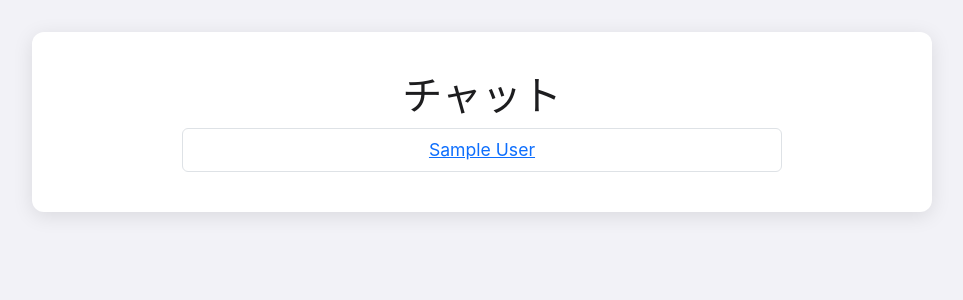
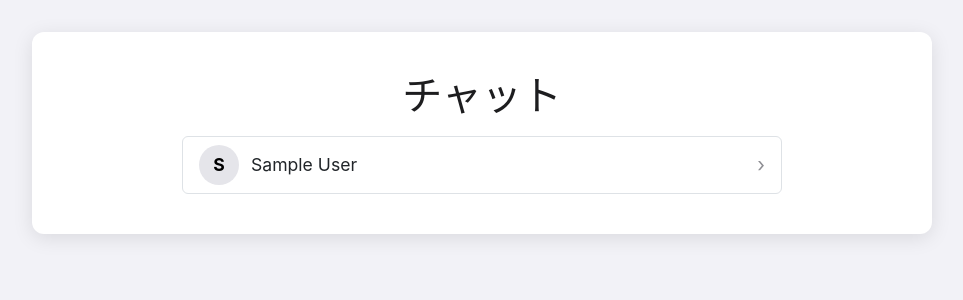
Before and after one commit to 2Duo/kintai-system, a Flask app: page /admin/chat in a window 1280 px wide. Shown: the part 60-360 px from the top of the page, without its empty margins (158-1121 px from the left). Run offline with Flask 3, Linux system fonts and the light colour scheme; the visitor is signed in with stand-in values (Sample User, id 1); tables that the repository leaves empty hold one stand-in row (values such as "Sample post"); parts of the project's set-up code (start-up, migrations or seed data) failed here and were passed over.

Commit message:
チャット一覧のUIを改善

```diff
--- a/static/style.css
+++ b/static/style.css
@@ -104,6 +104,27 @@ textarea {
     max-width: 600px;
     margin: 0 auto;
 }
-.chat-list .list-group-item {
-    cursor: pointer;
+.chat-list .list-group-item-action {
+    display: flex;
+    align-items: center;
+    gap: 0.75rem;
 }
+
+.chat-avatar {
+    width: 40px;
+    height: 40px;
+    border-radius: 50%;
+    background: #e5e5ea;
+    color: #000;
+    display: inline-flex;
+    align-items: center;
+    justify-content: center;
+    font-weight: bold;
+}
+
+.chat-list .list-group-item-action::after {
+    content: '\203A';
+    margin-left: auto;
+    color: #8e8e93;
+    font-size: 1.25rem;
+}
--- a/templates/chat_list.html
+++ b/templates/chat_list.html
@@ -1,16 +1,20 @@
 {% extends 'base.html' %}
 {% block title %}チャット{% endblock %}
 {% block content %}
-<h1>チャット</h1>
+<h1 class="mb-3">チャット</h1>
 <ul class="list-group chat-list">
   {% for u in users %}
-  <li class="list-group-item">
-    {% if as_admin %}
-    <a href="{{ url_for('admin_chat', user_id=u['id']) }}">{{ u['name'] }}</a>
-    {% else %}
-    <a href="{{ url_for('chat', partner_id=u['id']) }}">{{ u['name'] }}</a>
-    {% endif %}
-  </li>
+  {% if as_admin %}
+  <a href="{{ url_for('admin_chat', user_id=u['id']) }}" class="list-group-item list-group-item-action">
+    <div class="chat-avatar">{{ u['name'][:1] }}</div>
+    <span>{{ u['name'] }}</span>
+  </a>
+  {% else %}
+  <a href="{{ url_for('chat', partner_id=u['id']) }}" class="list-group-item list-group-item-action">
+    <div class="chat-avatar">{{ u['name'][:1] }}</div>
+    <span>{{ u['name'] }}</span>
+  </a>
+  {% endif %}
   {% endfor %}
 </ul>
 {% endblock %}
```
